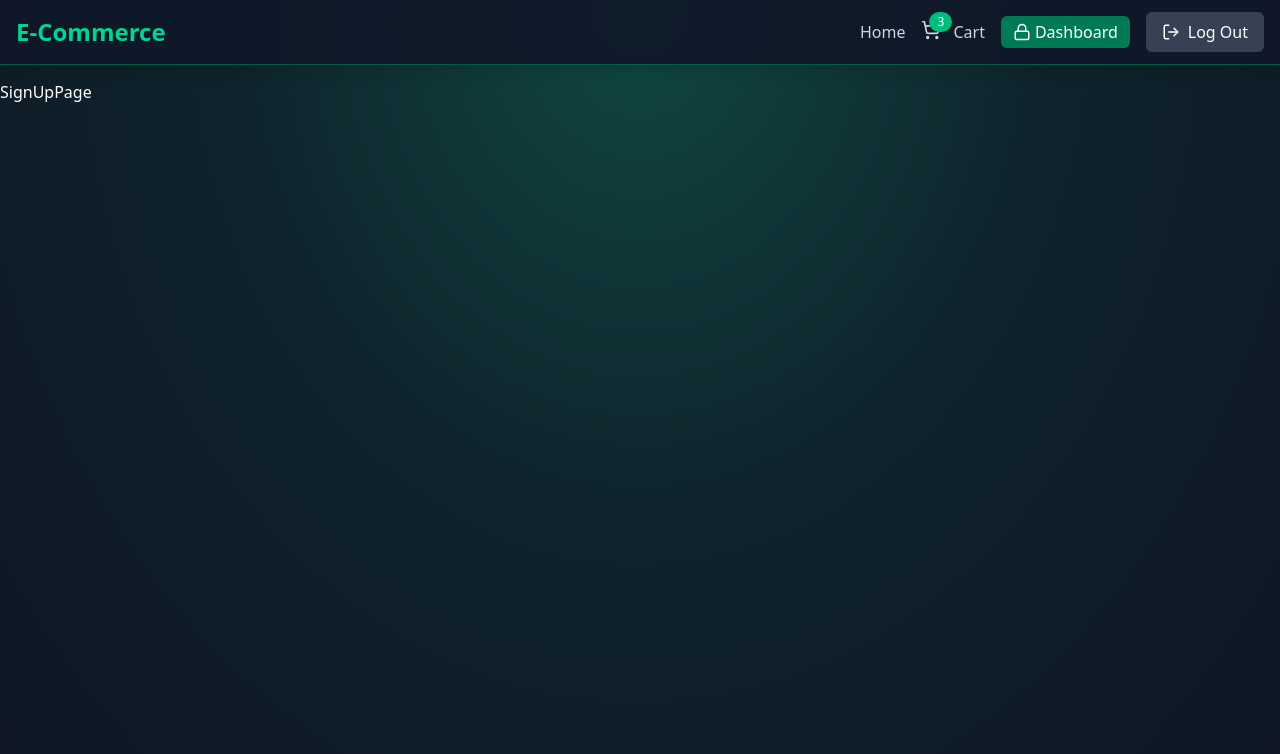
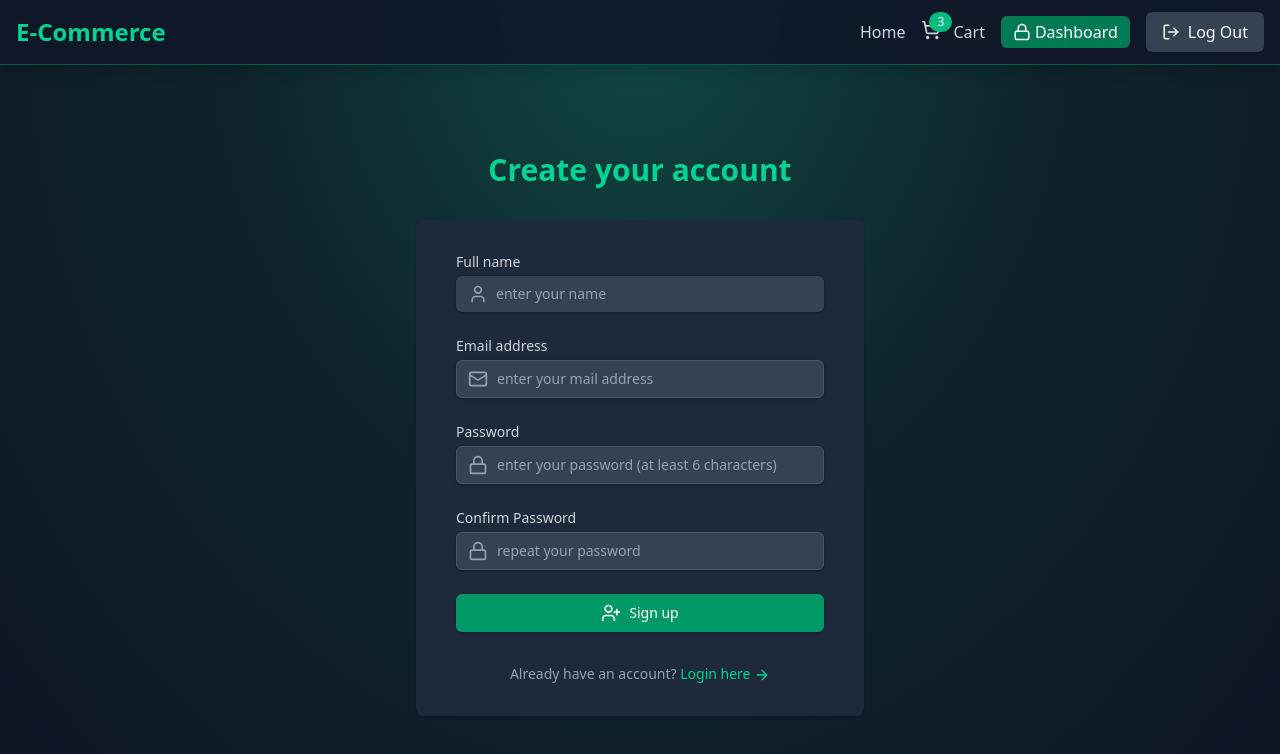
Before and after one commit to powiedl/mern-ecommerce-store, a React app in the folder frontend/: page /signup in a window 1280 px wide. Shown: the top 754 px of the page. Built offline with nearby package versions, Linux system fonts and the light colour scheme; the HTML template or start-up script is replaced by a standard one.

Commit message:
107 - Signup Page UI Design

```diff
--- /dev/null
+++ b/frontend/src/components/Input.jsx
@@ -0,0 +1,30 @@
+const Input = ({
+  label,
+  Icon = null,
+  placeholder = 'placeholder',
+  value,
+  onChange,
+}) => {
+  return (
+    <div>
+      <label htmlFor='name' className='block text-sm font-medium text-gray-300'>
+        {label}
+      </label>
+      <div className='mt-1 relative rounded-md shadow-sm'>
+        <div className='absolute inset-y-0 left-0 pl-3 flex items-center pointer-events-none'>
+          {Icon}
+        </div>
+        <input
+          type='text'
+          id='name'
+          required
+          value={value}
+          onChange={onChange}
+          className='block w-full px-3 py-2 pl-10 bg-gray-700 border-gray-600 rounded-md shadow-sm placeholder-gray-400 focus:outline-none focus:ring-emerald-500 focus:border-emerald-500 sm:text-sm'
+          placeholder={placeholder}
+        />
+      </div>
+    </div>
+  );
+};
+export default Input;
--- a/frontend/src/pages/SignUpPage.jsx
+++ b/frontend/src/pages/SignUpPage.jsx
@@ -1,4 +1,194 @@
+import { useState } from 'react';
+import { Link } from 'react-router-dom';
+import { UserPlus, Mail, Lock, User, ArrowRight, Loader } from 'lucide-react';
+import { motion } from 'framer-motion';
+import Input from '../components/Input';
+
 const SignUpPage = () => {
-  return <div>SignUpPage</div>;
+  const loading = false;
+  const [formData, setFormData] = useState({
+    name: '',
+    email: '',
+    password: '',
+    confirmPassword: '',
+  });
+  const handleSubmit = (e) => {
+    e.preventDefault();
+    console.log(formData);
+  };
+  return (
+    <div className='flex flex-col justify-center py-12 sm:px-6 lg:px-8'>
+      <motion.div
+        className='sm:mx-auto sm:w-full sm:max-w-md'
+        initial={{ opacity: 0, y: -20 }}
+        animate={{ opacity: 1, y: 0 }}
+        transition={{ duration: 0.8 }}
+      >
+        <h2 className='mt-6 text-center text-3xl font-extrabold text-emerald-400'>
+          Create your account
+        </h2>
+      </motion.div>
+      <motion.div
+        className='mt-8 sm:mx-auto sm:w-full sm:max-w-md'
+        initial={{ opacity: 0, y: 20 }}
+        animate={{ opacity: 1, y: 0 }}
+        transition={{ duration: 0.8, delay: 0.2 }}
+      >
+        <div className='bg-gray-800 py-8 px-4 shadow sm:rounded-lg sm:px-10'>
+          <form onSubmit={handleSubmit} className='space-y-6'>
+            <Input
+              label='Full name'
+              value={formData.name}
+              onChange={(e) =>
+                setFormData({ ...formData, name: e.target.value })
+              }
+              placeholder='enter your name'
+              Icon={
+                <User className='h-5 w-5 text-gray-400' aria-hidden='true' />
+              }
+            />
+            {/* <div>
+              <label
+                htmlFor='name'
+                className='block text-sm font-medium text-gray-300'
+              >
+                Full name
+              </label>
+              <div className='mt-1 relative rounded-md shadow-sm'>
+                <div className='absolute inset-y-0 left-0 pl-3 flex items-center pointer-events-none'>
+                  <User className='h-5 w-5 text-gray-400' aria-hidden='true' />
+                </div>
+                <input
+                  type='text'
+                  id='name'
+                  required
+                  value={formData.name}
+                  onChange={(e) =>
+                    setFormData({ ...formData, name: e.target.value })
+                  }
+                  className='block w-full px-3 py-2 pl-10 bg-gray-700 border-gray-600 rounded-md shadow-sm placeholder-gray-400 focus:outline-none focus:ring-emerald-500 focus:border-emerald-500 sm:text-sm'
+                  placeholder='enter your full name'
+                />
+              </div>
+            </div> */}
+            <div>
+              <label
+                htmlFor='email'
+                className='block text-sm font-medium text-gray-300'
+              >
+                Email address
+              </label>
+              <div className='mt-1 relative rounded-md shadow-sm'>
+                <div className='absolute inset-y-0 left-0 pl-3 flex items-center pointer-events-none'>
+                  <Mail className='h-5 w-5 text-gray-400' aria-hidden='true' />
+                </div>
+                <input
+                  id='email'
+                  type='email'
+                  required
+                  value={formData.email}
+                  onChange={(e) =>
+                    setFormData({ ...formData, email: e.target.value })
+                  }
+                  className=' block w-full px-3 py-2 pl-10 bg-gray-700 border border-gray-600
+									rounded-md shadow-sm
+									 placeholder-gray-400 focus:outline-none focus:ring-emerald-500
+									 focus:border-emerald-500 sm:text-sm'
+                  placeholder='enter your mail address'
+                />
+              </div>
+            </div>
+
+            <div>
+              <label
+                htmlFor='password'
+                className='block text-sm font-medium text-gray-300'
+              >
+                Password
+              </label>
+              <div className='mt-1 relative rounded-md shadow-sm'>
+                <div className='absolute inset-y-0 left-0 pl-3 flex items-center pointer-events-none'>
+                  <Lock className='h-5 w-5 text-gray-400' aria-hidden='true' />
+                </div>
+                <input
+                  id='password'
+                  type='password'
+                  required
+                  value={formData.password}
+                  onChange={(e) =>
+                    setFormData({ ...formData, password: e.target.value })
+                  }
+                  className=' block w-full px-3 py-2 pl-10 bg-gray-700 border border-gray-600
+									rounded-md shadow-sm placeholder-gray-400 focus:outline-none focus:ring-emerald-500 focus:border-emerald-500 sm:text-sm'
+                  placeholder='enter your password (at least 6 characters)'
+                />
+              </div>
+            </div>
+
+            <div>
+              <label
+                htmlFor='confirmPassword'
+                className='block text-sm font-medium text-gray-300'
+              >
+                Confirm Password
+              </label>
+              <div className='mt-1 relative rounded-md shadow-sm'>
+                <div className='absolute inset-y-0 left-0 pl-3 flex items-center pointer-events-none'>
+                  <Lock className='h-5 w-5 text-gray-400' aria-hidden='true' />
+                </div>
+                <input
+                  id='confirmPassword'
+                  type='password'
+                  required
+                  value={formData.confirmPassword}
+                  onChange={(e) =>
+                    setFormData({
+                      ...formData,
+                      confirmPassword: e.target.value,
+                    })
+                  }
+                  className=' block w-full px-3 py-2 pl-10 bg-gray-700 border
+									 border-gray-600 rounded-md shadow-sm placeholder-gray-400 focus:outline-none focus:ring-emerald-500 focus:border-emerald-500 sm:text-sm'
+                  placeholder='repeat your password'
+                />
+              </div>
+            </div>
+            <button
+              type='submit'
+              className='w-full flex justify-center py-2 px-4 border border-transparent
+							rounded-md shadow-sm text-sm font-medium text-white bg-emerald-600
+							 hover:bg-emerald-700 focus:outline-none focus:ring-2 focus:ring-offset-2
+							  focus:ring-emerald-500 transition duration-150 ease-in-out disabled:opacity-50'
+              disabled={loading}
+            >
+              {loading ? (
+                <>
+                  <Loader
+                    className='mr-2 h-5 w-5 animate-spin'
+                    aria-hidden='true'
+                  />
+                  Loading...
+                </>
+              ) : (
+                <>
+                  <UserPlus className='mr-2 h-5 w-5' aria-hidden='true' />
+                  Sign up
+                </>
+              )}
+            </button>
+          </form>
+          <p className='mt-8 text-center text-sm text-gray-400'>
+            Already have an account?{' '}
+            <Link
+              to='/login'
+              className='font-medium text-emerald-400 hover:text-emerald-300'
+            >
+              Login here <ArrowRight className='inline h-4 w-4' />
+            </Link>
+          </p>
+        </div>
+      </motion.div>
+    </div>
+  );
 };
 export default SignUpPage;
```
